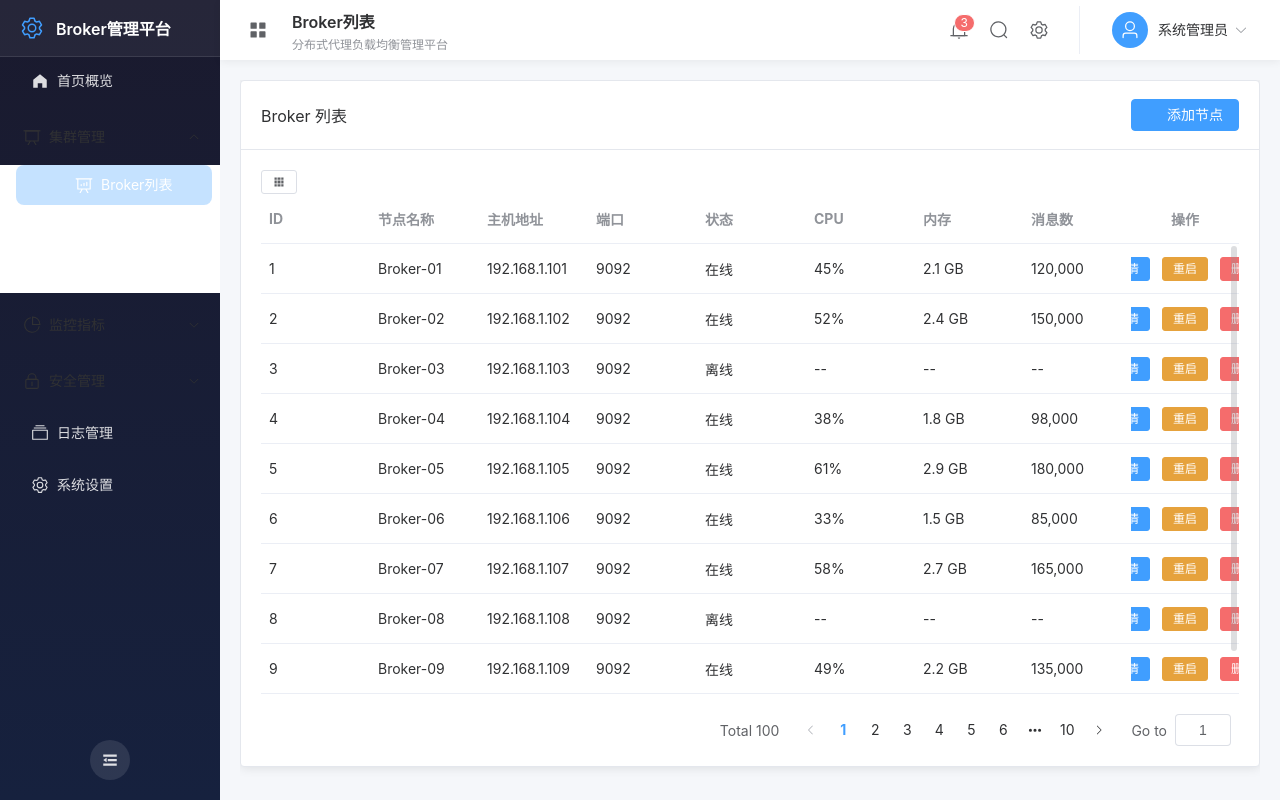
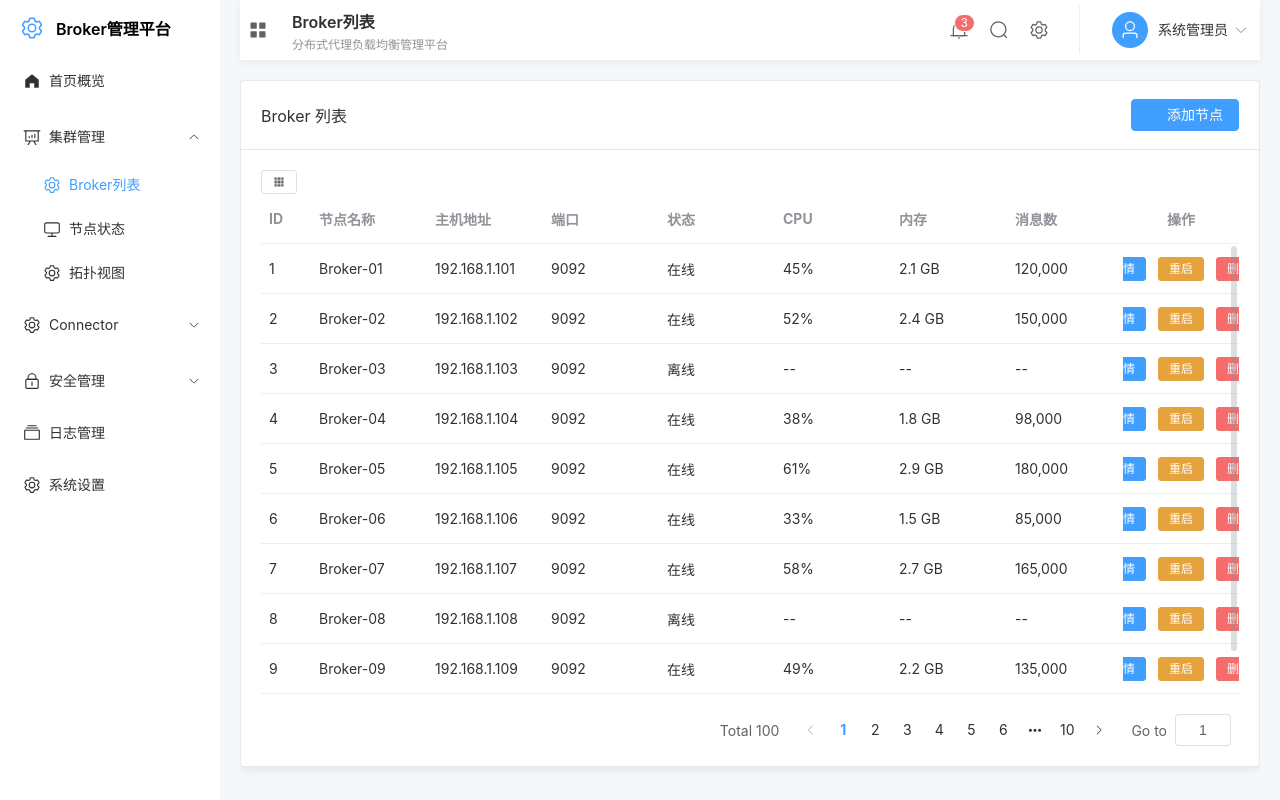
Before and after one commit to linbochao/proxy_balancer_admin, a Vue app: page /cluster/list in a window 1280 px wide. Built offline with nearby package versions, Linux system fonts and the light colour scheme; the HTML template or start-up script is replaced by a standard one.

Commit message:
菜单栏路由导航优化

```diff
--- a/src/layout/Header.vue
+++ b/src/layout/Header.vue
@@ -211,7 +211,7 @@ onUnmounted(() => {
   display: flex;
   align-items: center;
   justify-content: space-between;
-  padding: 0 20px;
+  margin: 0 20px;
   background-color: #ffffff;
   box-shadow: 0 2px 8px rgba(0, 0, 0, 0.06);
   position: relative;
--- a/src/layout/Sidebar.vue
+++ b/src/layout/Sidebar.vue
@@ -20,7 +20,11 @@
       class="sidebar-menu"
     >
       <template v-for="item in menuItems" :key="item.path">
-        <el-sub-menu v-if="item.children && item.children.length > 0" :index="item.path">
+        <el-sub-menu
+          v-if="item.children && item.children.length > 0"
+          :index="item.path"
+          class="sub-menu-item"
+        >
           <template #title>
             <el-icon><component :is="item.icon" /></el-icon>
             <span>{{ item.label }}</span>
@@ -71,6 +75,7 @@ import {
   Monitor
 } from '@element-plus/icons-vue'
 import { useRoute, useRouter } from 'vue-router'
+import { routes } from '@/router/routes'
 
 interface MenuItem {
   path: string
@@ -91,84 +96,52 @@ const activeMenu = computed(() => {
   return route.path
 })
 
-const menuItems: MenuItem[] = [
-  {
-    path: '/home',
-    label: '首页概览',
-    icon: HomeFilled
-  },
-  {
-    path: '/cluster',
-    label: '集群管理',
-    icon: DataBoard,
-    children: [
-      {
-        path: '/cluster/list',
-        label: 'Broker列表',
-        icon: DataAnalysis
-      },
-      {
-        path: '/cluster/nodes',
-        label: '节点状态',
-        icon: Monitor
-      },
-      {
-        path: '/cluster/topology',
-        label: '拓扑视图',
-        icon: PieChart
+// 图标映射：将路由 meta.icon 的字符串转换为组件
+const iconMap: Record<string, any> = {
+  Home: HomeFilled,
+  Cluster: DataAnalysis,      // 根据实际图标调整
+  Monitor: Monitor,       // 若没有 BarChart3，可用 BarChart
+  Bell: Bell,
+  Shield: Lock,               // 或用 Shield
+  User: User,
+  FileText: Files,
+  Setting: Setting,
+  // 补充其他你用到的图标
+}
+
+// 使用 computed 生成菜单（也可用普通变量，但 computed 更规范）
+const menuItems = computed<MenuItem[]>(() => {
+  const root = routes[0]
+  if (!root || !root.children) return []
+
+  // 递归构建菜单树
+  function buildMenu(routeList: any[], parentFullPath: string = ''): MenuItem[] {
+    return routeList.map(route => {
+      // 1. 组装完整路径（绝对路径，供 router 使用）
+      let fullPath = route.path.startsWith('/') ? route.path : `/${route.path}`
+      if (parentFullPath && parentFullPath !== '/') {
+        fullPath = parentFullPath + fullPath
       }
-    ]
-  },
-  {
-    path: '/metrics',
-    label: '监控指标',
-    icon: PieChart,
-    children: [
-      {
-        path: '/metrics/overview',
-        label: '指标总览',
-        icon: PieChart
-      },
-      {
-        path: '/metrics/performance',
-        label: '性能分析',
-        icon: DataAnalysis
-      },
-      {
-        path: '/metrics/alerts',
-        label: '告警配置',
-        icon: Bell
+
+      // 2. 提取标题和图标
+      const meta = route.meta || {}
+      const item: MenuItem = {
+        path: fullPath,
+        label: meta.title || route.name || '',
+        icon: iconMap[meta.icon] || Setting,  // 未匹配到则用 Setting
       }
-    ]
-  },
-  {
-    path: '/security',
-    label: '安全管理',
-    icon: Lock,
-    children: [
-      {
-        path: '/security/users',
-        label: '用户管理',
-        icon: User
-      },
-      {
-        path: '/security/roles',
-        label: '角色权限',
-        icon: Lock
+
+      // 3. 递归处理子路由
+      if (route.children && route.children.length > 0) {
+        item.children = buildMenu(route.children, fullPath)
       }
-    ]
-  },
-  {
-    path: '/logs',
-    label: '日志管理',
-    icon: Files
-  },
-  {
-    path: '/settings',
-    label: '系统设置',
-    icon: Setting
+      return item
+    })
   }
-]
+
+  return buildMenu(root.children, '')
+})
+
 
 const toggleCollapse = () => {
   isCollapsed.value = !isCollapsed.value
@@ -183,8 +156,8 @@ const handleLogoClick = () => {
 <style scoped>
 .sidebar-container {
   height: 100%;
-  background: linear-gradient(180deg, #1a1a2e 0%, #16213e 100%);
-  color: #fff;
+  background-color: #fff;
+  color: #000;
   position: relative;
   transition: width 0.3s ease;
   overflow: hidden;
@@ -200,7 +173,7 @@ const handleLogoClick = () => {
 }
 
 .sidebar-logo:hover {
-  background-color: rgba(255, 255, 255, 0.05);
+  /* background-color: rgba(255, 255, 255, 0.05); */
 }
 
 .logo-icon {
@@ -233,36 +206,31 @@ const handleLogoClick = () => {
 }
 
 .sidebar-menu::-webkit-scrollbar-thumb {
-  background: rgba(255, 255, 255, 0.2);
+  /* background: rgba(255, 255, 255, 0.2); */
   border-radius: 2px;
 }
 
 .el-menu-item,
 .el-sub-menu__title {
-  color: rgba(255, 255, 255, 0.85) !important;
   height: 48px !important;
   line-height: 48px !important;
-  margin: 0 8px !important;
   border-radius: 8px !important;
   margin-bottom: 4px !important;
 }
 
 .el-menu-item:hover,
 .el-sub-menu__title:hover {
-  background-color: rgba(255, 255, 255, 0.1) !important;
+  /* background-color: rgba(255, 255, 255, 0.1) !important; */
 }
 
 .el-menu-item.is-active,
 .el-sub-menu__title.is-active {
-  background-color: rgba(64, 158, 255, 0.3) !important;
-  color: #fff !important;
 }
 
 .el-sub-menu .el-menu-item {
   height: 40px !important;
   line-height: 40px !important;
-  padding-left: 56px !important;
-  margin-left: 16px !important;
+  padding-left: 40px !important;
 }
 
 .el-sub-menu__icon-arrow {
@@ -277,7 +245,7 @@ const handleLogoClick = () => {
   width: 40px;
   height: 40px;
   border-radius: 50%;
-  background-color: rgba(255, 255, 255, 0.1);
+  /* background-color: rgba(255, 255, 255, 0.1); */
   display: flex;
   align-items: center;
   justify-content: center;
--- a/src/router/index.ts
+++ b/src/router/index.ts
@@ -1,101 +1,7 @@
 import { createRouter, createWebHistory } from 'vue-router'
-import Layout from '../layout/index.vue'
+import { routes } from './routes'
 
-const routes = [
-  {
-    path: '',
-    component: Layout,
-    children: [
-      {
-        path: 'home',
-        name: 'Home',
-        component: () => import('../views/home/index.vue'),
-        meta: { title: '首页概览', icon: 'Home' }
-      },
-      {
-        path: 'cluster',
-        name: 'Cluster',
-        meta: { title: '集群管理', icon: 'Cluster' },
-        children: [
-          {
-            path: 'list',
-            name: 'ClusterList',
-            component: () => import('../views/cluster/list.vue'),
-            meta: { title: 'Broker列表', icon: 'Database' }
-          },
-          {
-            path: 'nodes',
-            name: 'ClusterNodes',
-            component: () => import('../views/cluster/nodes.vue'),
-            meta: { title: '节点状态', icon: 'Monitor' }
-          },
-          {
-            path: 'topology',
-            name: 'ClusterTopology',
-            component: () => import('../views/cluster/topology.vue'),
-            meta: { title: '拓扑视图', icon: 'BarChart3' }
-          }
-        ]
-      },
-      {
-        path: 'metrics',
-        name: 'Metrics',
-        meta: { title: '监控指标', icon: 'BarChart3' },
-        children: [
-          {
-            path: 'overview',
-            name: 'MetricsOverview',
-            component: () => import('../views/metrics/overview.vue'),
-            meta: { title: '指标总览', icon: 'BarChart3' }
-          },
-          {
-            path: 'performance',
-            name: 'MetricsPerformance',
-            component: () => import('../views/metrics/performance.vue'),
-            meta: { title: '性能分析', icon: 'Database' }
-          },
-          {
-            path: 'alerts',
-            name: 'MetricsAlerts',
-            component: () => import('../views/metrics/alerts.vue'),
-            meta: { title: '告警配置', icon: 'Bell' }
-          }
-        ]
-      },
-      {
-        path: 'security',
-        name: 'Security',
-        meta: { title: '安全管理', icon: 'Shield' },
-        children: [
-          {
-            path: 'users',
-            name: 'SecurityUsers',
-            component: () => import('../views/security/users.vue'),
-            meta: { title: '用户管理', icon: 'User' }
-          },
-          {
-            path: 'roles',
-            name: 'SecurityRoles',
-            component: () => import('../views/security/roles.vue'),
-            meta: { title: '角色权限', icon: 'Shield' }
-          }
-        ]
-      },
-      {
-        path: 'logs',
-        name: 'Logs',
-        component: () => import('../views/logs/index.vue'),
-        meta: { title: '日志管理', icon: 'FileText' }
-      },
-      {
-        path: 'settings',
-        name: 'Settings',
-        component: () => import('../views/settings/index.vue'),
-        meta: { title: '系统设置', icon: 'Setting' }
-      }
-    ]
-  }
-]
+
 
 const router = createRouter({
   history: createWebHistory(),
--- /dev/null
+++ b/src/router/routes.ts
@@ -0,0 +1,96 @@
+import Layout from '../layout/index.vue'
+export const routes = [
+  {
+    path: '',
+    component: Layout,
+    children: [
+      {
+        path: 'home',
+        name: 'Home',
+        component: () => import('../views/home/index.vue'),
+        meta: { title: '首页概览', icon: 'Home' }
+      },
+      {
+        path: 'cluster',
+        name: 'Cluster',
+        meta: { title: '集群管理', icon: 'Cluster' },
+        children: [
+          {
+            path: 'list',
+            name: 'ClusterList',
+            component: () => import('../views/cluster/list.vue'),
+            meta: { title: 'Broker列表', icon: 'Database' }
+          },
+          {
+            path: 'nodes',
+            name: 'ClusterNodes',
+            component: () => import('../views/cluster/nodes.vue'),
+            meta: { title: '节点状态', icon: 'Monitor' }
+          },
+          {
+            path: 'topology',
+            name: 'ClusterTopology',
+            component: () => import('../views/cluster/topology.vue'),
+            meta: { title: '拓扑视图', icon: 'BarChart3' }
+          }
+        ]
+      },
+      {
+        path: 'metrics',
+        name: 'Metrics',
+        meta: { title: 'Connector', icon: 'BarChart3' },
+        children: [
+          {
+            path: 'overview',
+            name: 'MetricsOverview',
+            component: () => import('../views/metrics/overview.vue'),
+            meta: { title: '服务类型', icon: 'BarChart3' }
+          },
+          {
+            path: 'performance',
+            name: 'MetricsPerformance',
+            component: () => import('../views/metrics/performance.vue'),
+            meta: { title: '直连设备类型', icon: 'Database' }
+          },
+          {
+            path: 'alerts',
+            name: 'MetricsAlerts',
+            component: () => import('../views/metrics/alerts.vue'),
+            meta: { title: '第三方平台类型', icon: 'Bell' }
+          }
+        ]
+      },
+      {
+        path: 'security',
+        name: 'Security',
+        meta: { title: '安全管理', icon: 'Shield' },
+        children: [
+          {
+            path: 'users',
+            name: 'SecurityUsers',
+            component: () => import('../views/security/users.vue'),
+            meta: { title: '用户管理', icon: 'User' }
+          },
+          {
+            path: 'roles',
+            name: 'SecurityRoles',
+            component: () => import('../views/security/roles.vue'),
+            meta: { title: '角色权限', icon: 'Shield' }
+          }
+        ]
+      },
+      {
+        path: 'logs',
+        name: 'Logs',
+        component: () => import('../views/logs/index.vue'),
+        meta: { title: '日志管理', icon: 'FileText' }
+      },
+      {
+        path: 'settings',
+        name: 'Settings',
+        component: () => import('../views/settings/index.vue'),
+        meta: { title: '系统设置', icon: 'Setting' }
+      }
+    ]
+  }
+]
--- a/src/views/cluster/list.vue
+++ b/src/views/cluster/list.vue
@@ -71,7 +71,7 @@ const operationBtns: TableBtn[] = [
 ]
 
 const columns = computed<Column[]>(() => [
-  { prop: 'id', label: 'ID' , minWidth: 100 },
+  { prop: 'id', label: 'ID' , width: 50 },
   { prop: 'name', label: '节点名称',  sortable: true, minWidth: 100 },
   { prop: 'host', label: '主机地址', minWidth: 100 },
   { prop: 'port', label: '端口', minWidth: 100 },
```
Also changed, not shown: components.d.ts (+7 -0 lines).
